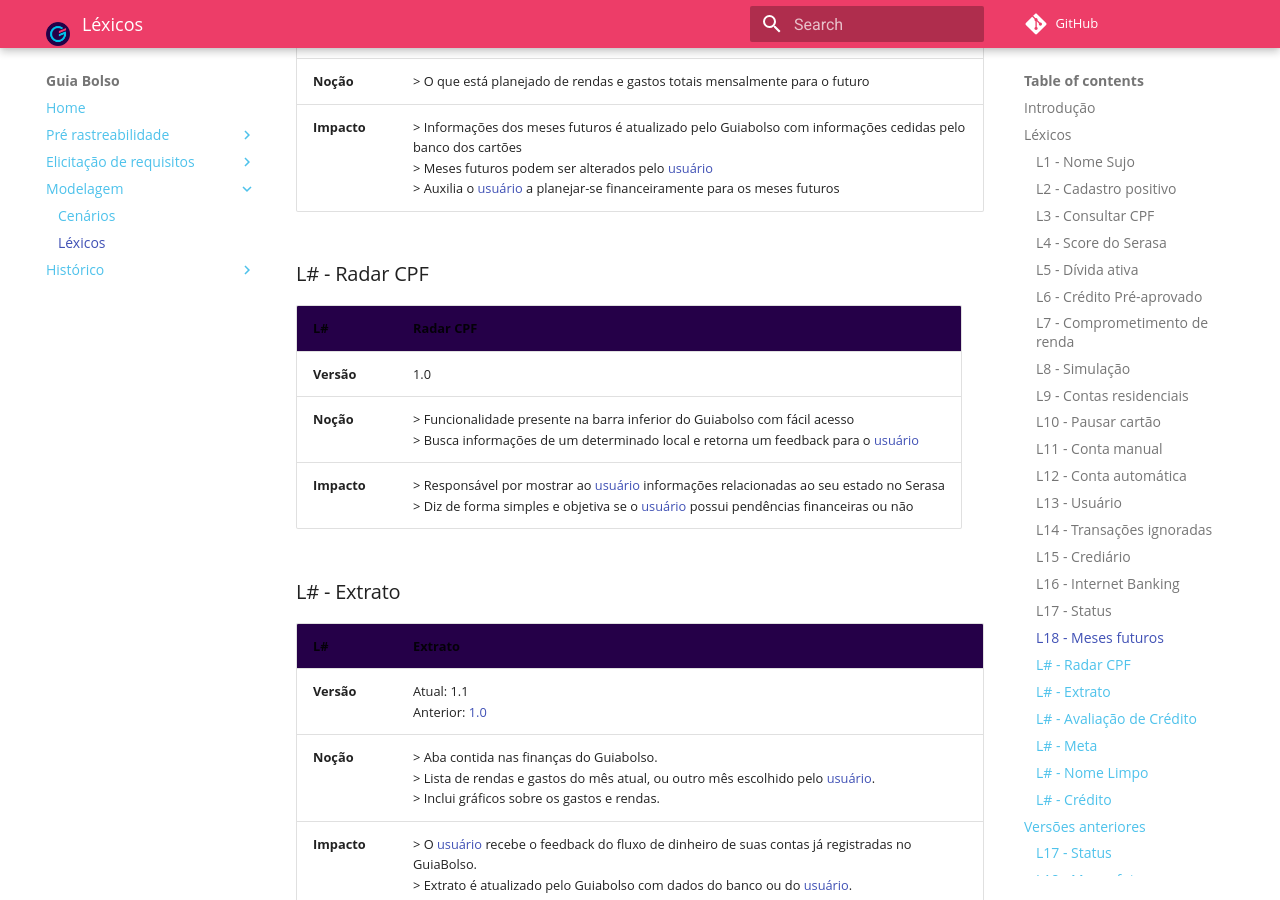
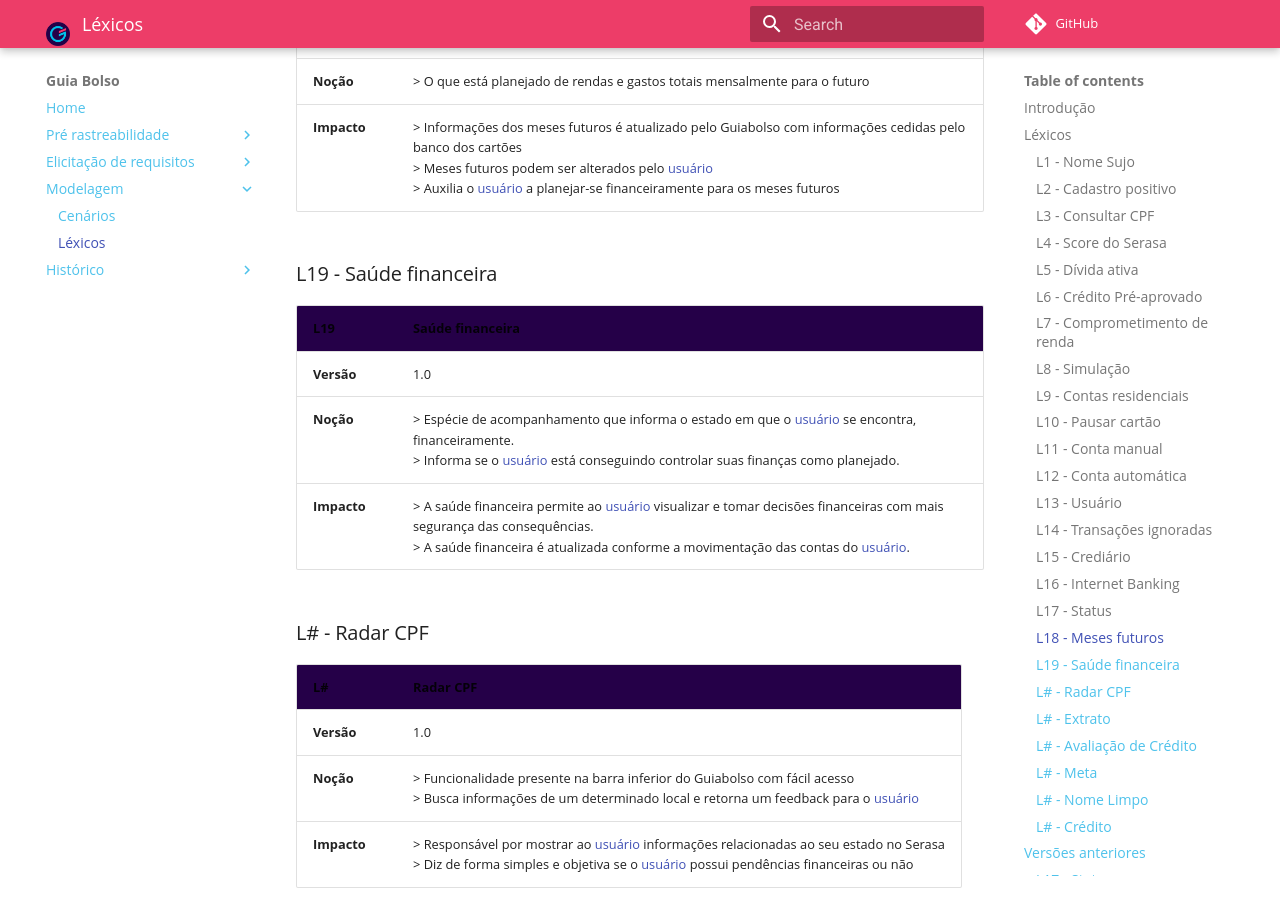
Before and after one commit to fga-disciplinas/2019.1-Guia-Bolso, an MkDocs documentation site: the page built from docs/modelagem/lexicos.md, in a window 1280 px wide and 900 px high, scrolled down 6682 px. Built offline with MkDocs 1.6.1 and Material for MkDocs 9.7.7, drawn with Linux system fonts in a browser that asks for light colours; comment, search, counter and statistics services are not loaded; old or Windows-style settings are respelled for this version of MkDocs; some of the changed text lies outside the part shown.

Commit message:
Ajustando ordem

```diff
--- a/docs/modelagem/lexicos.md
+++ b/docs/modelagem/lexicos.md
@@ -150,6 +150,14 @@
 | **Noção** | > O que está planejado de rendas e gastos totais mensalmente para o futuro|
 | **Impacto** | > Informações dos meses futuros é atualizado pelo Guiabolso com informações cedidas pelo banco dos cartões <br> > Meses futuros podem ser alterados pelo [usuário](../lexicos/#l13-usuario)<br> > Auxilia o [usuário](../lexicos/#l13-usuario) a planejar-se financeiramente para os meses futuros |
 
+### L19 - Saúde financeira
+
+| **L19** | **Saúde financeira**  |
+|--|--|
+| **Versão**| 1.0 |
+| **Noção** | > Espécie de acompanhamento que informa o estado em que o [usuário](../lexicos/#l13-usuario) se encontra, financeiramente. <br> > Informa se o [usuário](../lexicos/#l13-usuario) está conseguindo controlar suas finanças como planejado.|
+| **Impacto** | > A saúde financeira permite ao [usuário](../lexicos/#l13-usuario) visualizar e tomar decisões financeiras com mais segurança das consequências.<br> > A saúde financeira é atualizada conforme a movimentação das contas do [usuário](../lexicos/#l13-usuario).|
+
 ### L# - Radar CPF
 
 | **L#** | **Radar CPF**  |
```
Also changed, not shown: other parts of docs/modelagem/lexicos.md (+0 -7 lines).
